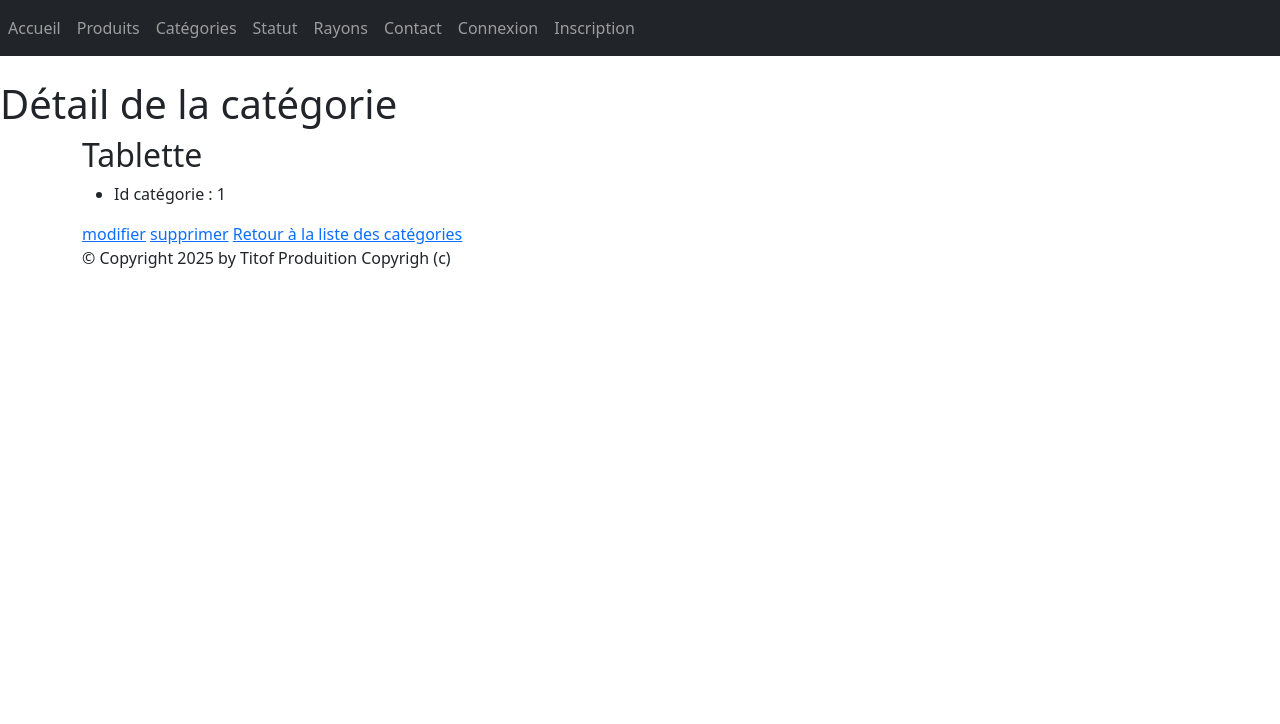
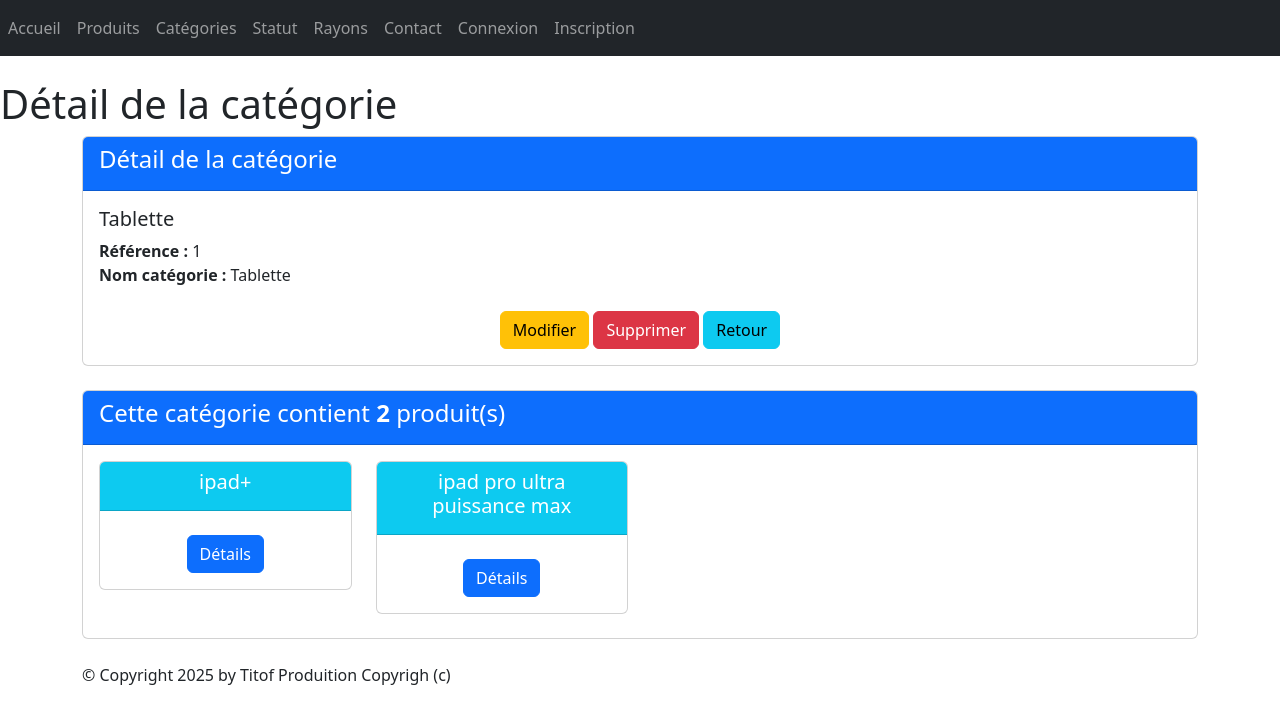
Before and after one commit to KylianDmas/Django, a Django app: page /monApp/categorie/1/ in a window 1280 px wide. Shown: the top 724 px of the page. Run offline with Django 5.2, Linux system fonts and the light colour scheme; data comes from the database, SQL or seed files in the repository; both versions use the stored data as it was after the commit; some libraries are stand-ins or nearby versions.

Commit message:
Fin de séance

```diff
--- a/TutoDjango/monApp/templates/monApp/detail_categorie.html
+++ b/TutoDjango/monApp/templates/monApp/detail_categorie.html
@@ -5,12 +5,46 @@
 {% endblock %}
 
 {% block contenu %}
-    <h2>{{ ctgr.nomCat }}</h2>
-
-    <ul>
-        <li>Id catégorie : {{ctgr.idCat }} </li>
-    </ul>
-    <a href="{% url 'ctgr-chng' ctgr.idCat %}">modifier</a>
-    <a href="{% url 'dlt-ctgr' ctgr.idCat %}">supprimer</a>
-    <a href="{% url 'lst_ctgrs' %}">Retour à la liste des catégories</a>
+    <div class="card mb-4">
+        <div class="card-header bg-primary text-white">
+            <h4>Détail de la catégorie</h4>
+        </div>
+        <div class="card-body">
+            <h5 class="card-title">{{ ctgr.nomCat }}</h5>
+            <ul class="list-unstyled">
+            <li><strong>Référence :</strong> {{ ctgr.idCat }}</li>
+            <li><strong>Nom catégorie :</strong> {{ ctgr.nomCat }}</li>
+            </ul>
+            <div class="car-footer text-center">
+                <a href="{% url 'ctgr-chng' ctgr.idCat %}" class="btn btn-warning mt-2">Modifier</a>
+                <a href="{% url 'dlt-ctgr' ctgr.idCat %}" class="btn btn-danger mt-2">Supprimer</a>
+                <a href="{% url 'lst_ctgrs'%}" class="btn btn-info mt-2">Retour</a>
+            </div>
+        </div>
+    </div>
+    <div class="card mb-4">
+        <div class="card-header bg-primary text-white">
+            <h4>Cette catégorie contient <strong>{{ ctgr.nb_produits }}</strong> produit(s)</h4>
+        </div>
+        <div class="card-body">
+            <div class="row">
+            {% if prdts %}
+            {% for prdt in prdts %}
+            <div class="col-sm-3">
+                <div class="card mb-2 text-center">
+                    <div class="card-header bg-info text-white">
+                        <h5 class="card-title">{{ prdt.intituleProd }}</h5>
+                    </div>
+                    <div class="card-body">
+                        <a href="{% url 'dtl_prdt' prdt.refProd %}" class="btn btn-primary mt-2">Détails</a>
+                    </div>
+                </div>
+            </div>
+            {% endfor %}
+            {% else %}
+            <p class="text-muted">Aucun produit trouvé pour cette catégorie.</p>
+            {% endif %}
+            </div>
+        </div>
+    </div>
 {% endblock %}
--- a/TutoDjango/monApp/views.py
+++ b/TutoDjango/monApp/views.py
@@ -1,3 +1,4 @@
+from itertools import count
 from django.shortcuts import render
 
 from django.http import HttpResponse
@@ -17,6 +18,8 @@ from django.shortcuts import redirect
 from django.forms import BaseModelForm
 
 from django.urls import reverse_lazy
+
+from django.db.models import Count
 
 from monApp.models import Produit, Categorie, Statut, Rayon
 
@@ -90,6 +93,10 @@ class CategorieListView(ListView):
     template_name = "monApp/list_categories.html"
     context_object_name = "ctgrs"
 
+    def get_queryset(self):
+        # Annoter chaque catégorie avec le nombre de produits liés
+        return Categorie.objects.annotate(nb_produits=Count('produits'))
+
     def get_context_data(self, **kwargs):
         context = super(CategorieListView, self).get_context_data(**kwargs)
         context['titremenu'] = "Liste de mes catégories"
@@ -100,15 +107,24 @@ class CategorieDetailView(DetailView):
     template_name = "monApp/detail_categorie.html"
     context_object_name = "ctgr"
 
+    def get_queryset(self):
+        # Annoter chaque catégorie avec le nombre de produits liés
+        return Categorie.objects.annotate(nb_produits=Count('produits'))
+
     def get_context_data(self, **kwargs):
         context = super(CategorieDetailView, self).get_context_data(**kwargs)
         context['titremenu'] = "Détail de la catégorie"
+        context['prdts'] = self.object.produits.all()
         return context
 
 class StatutListView(ListView):
     model = Statut
     template_name = "monApp/list_statut.html"
     context_object_name = "sttts"
+
+    def get_queryset(self):
+        # Annoter chaque catégorie avec le nombre de produits liés
+        return Statut.objects.annotate(nb_produits=Count('produitS'))
 
     def get_context_data(self, **kwargs):
         context = super(StatutListView, self).get_context_data(**kwargs)
@@ -120,9 +136,14 @@ class StatutDetailView(DetailView):
     template_name = "monApp/detail_statut.html"
     context_object_name = "sttt"
 
+    def get_queryset(self):
+        # Annoter chaque catégorie avec le nombre de produits liés
+        return Statut.objects.annotate(nb_produits=Count('produitS'))
+
     def get_context_data(self, **kwargs):
         context = super(StatutDetailView, self).get_context_data(**kwargs)
         context['titremenu'] = "Détail du statut"
+        context['prdts'] = self.object.produitS.all()
         return context
 
 class RayonListView(ListView):
@@ -133,6 +154,13 @@ class RayonListView(ListView):
     def get_context_data(self, **kwargs):
         context = super(RayonListView, self).get_context_data(**kwargs)
         context['titremenu'] = "Liste de mes rayons"
+        rs_dt = []
+        for rayon in context['rs']:
+            total = 0
+            for contenir in rayon.contenirR.all():
+                total += contenir.refProd.prixUnitaireProd * contenir.qte
+            rs_dt.append({'rayon': rayon,'total_stock': total})
+        context['rs_dt'] = rs_dt
         return context
 
 class RayonDetailView(DetailView):
```
Also changed, not shown: TutoDjango/monApp/templates/monApp/detail_statut.html (+42 -9 lines), TutoDjango/monApp/templates/monApp/list_categories.html (+15 -7 lines), TutoDjango/monApp/templates/monApp/list_rayons.html (+16 -8 lines), TutoDjango/monApp/templates/monApp/list_statut.html (+13 -5 lines), README.md, TutoDjango/db.sqlite3.
